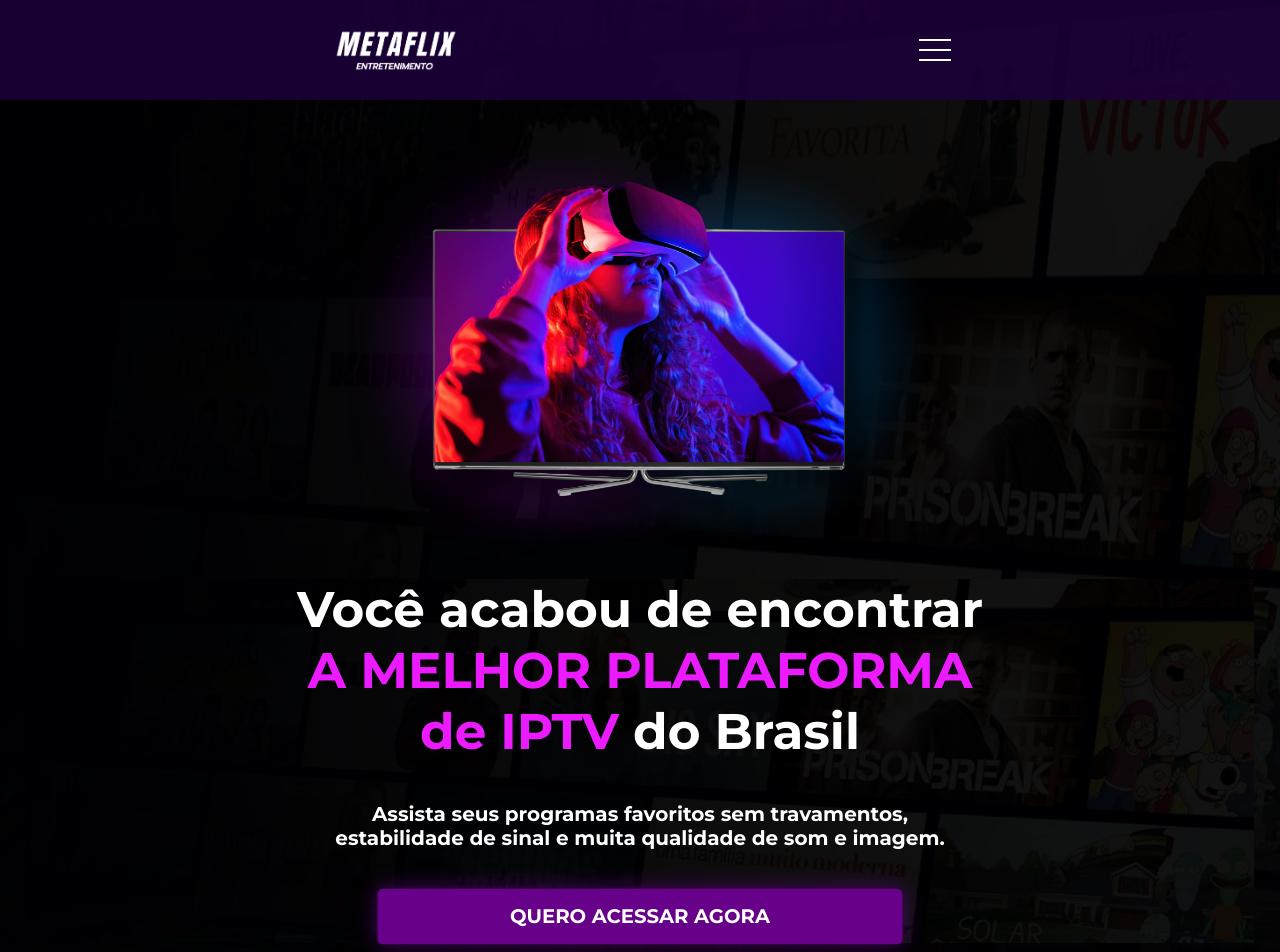
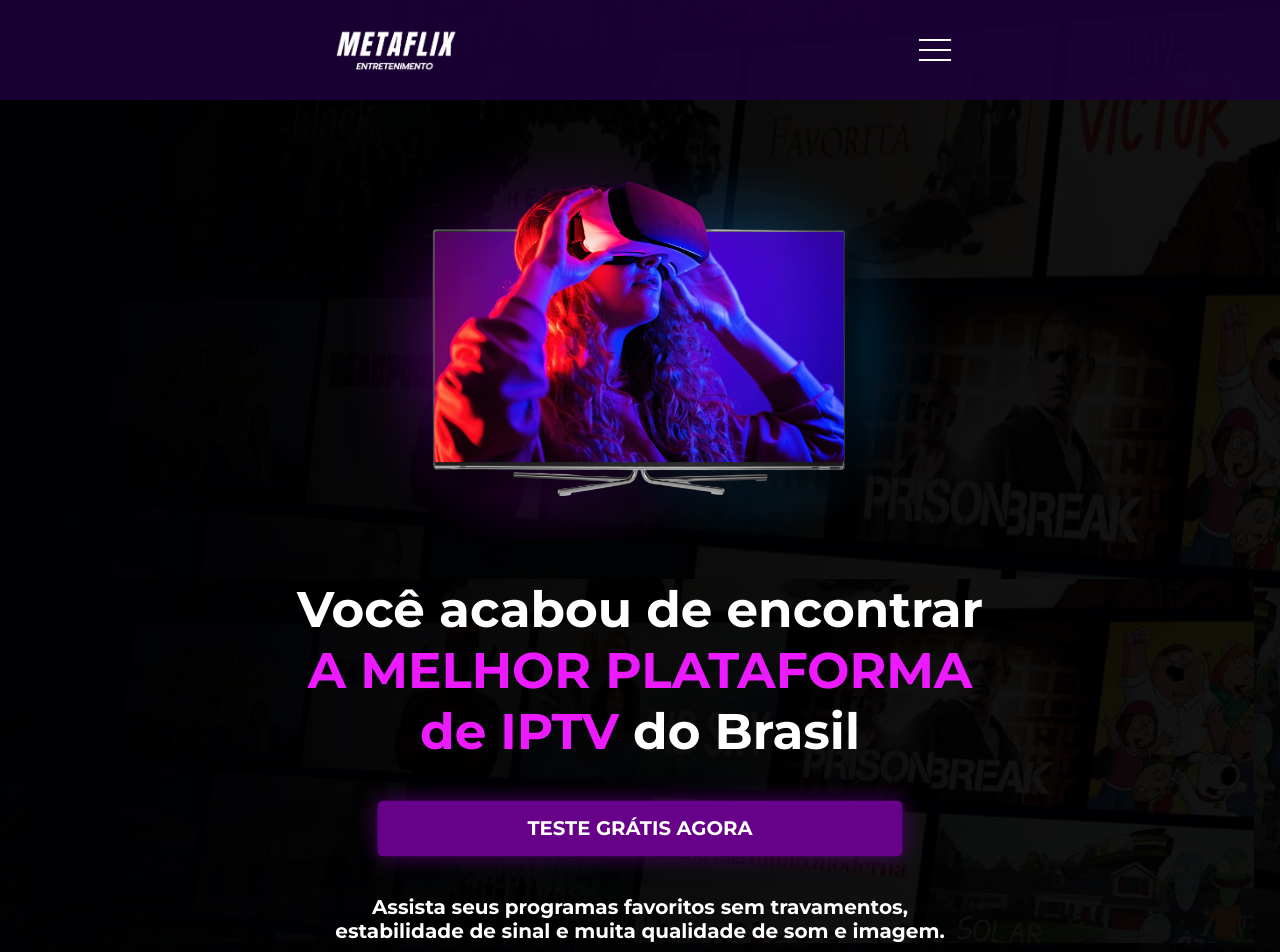
Before and after one commit to mpacheco92/metaflix-page, a React (Vite) app: page / in a window 1280 px wide. Shown: the top 952 px of the page. Built offline with nearby package versions, Linux system fonts and the light colour scheme.

Commit message:
mudando botao que leva ao whatsapp

```diff
--- a/src/components/ButtonMain.tsx
+++ /dev/null
@@ -1,22 +0,0 @@
-import { useState } from 'react';
-import Popup from './Popup';
-
-export default function ButtonMain() {
-  const [showPopup, setShowPopup] = useState<boolean>(false);
-
-  const changePopup = () => {
-    setShowPopup(!showPopup);
-  }
-
-  return (
-    <>
-      <h3
-        className="btn-acess"
-        onClick={changePopup}
-      >
-        QUERO ACESSAR AGORA
-      </h3>
-      {showPopup && <Popup setShowPopup={setShowPopup} />}
-    </>
-  );
-};
--- a/src/components/Header.tsx
+++ b/src/components/Header.tsx
@@ -1,14 +1,16 @@
 import { useState } from 'react';
 import logo from '../images/logo.png';
 import Popup from './Popup';
+
+const link = "https://api.whatsapp.com/send/?phone=5522992661644&text=Estou+vindo+do+site+e+quero+meu+acesso%21&type=phone_number&app_absent=0";
 
 export default function Header() {
   const [active, setActive] = useState(false);
   const [showPopup, setShowPopup] = useState<boolean>(false);
 
-  const changePopup = () => {
-    setShowPopup(!showPopup);
-  }
+  // const changePopup = () => {
+  //   setShowPopup(!showPopup);
+  // }
 
 
   function animatedLink() {
@@ -50,7 +52,7 @@ export default function Header() {
           <li><a href="#planos" className="scroll-link" onClick={handleScroll}>Planos</a></li>
           <li><a href="#perguntas" className="scroll-link" onClick={handleScroll}>FAQs</a></li>
           <li><a href="#contatos" className="scroll-link" onClick={handleScroll}>Contato</a></li>
-          <a onClick={changePopup}><li className="move-link negrito">Acesse agora</li></a>
+          <a href={link} target="_blank"><li className="move-link negrito">Teste Grátis</li></a>
         </ul>
       </nav>
     </header>
--- a/src/pages/MainPage.tsx
+++ b/src/pages/MainPage.tsx
@@ -4,17 +4,13 @@ import watch from '../images/watch.png';
 import metaflix from '../images/logo.png';
 import { images } from '../components/ArrayLogos';
 import { useEffect, useState } from 'react';
-import ButtonMain from '../components/ButtonMain';
 import Popup from '../components/Popup';
+
+const link = "https://api.whatsapp.com/send/?phone=5522992661644&text=Estou+vindo+do+site+e+quero+meu+acesso%21&type=phone_number&app_absent=0";
 
 export default function MainPage() {
   const [isVisible, setIsVisible] = useState(false);
   const [showPopup, setShowPopup] = useState<boolean>(false);
-
-  const changePopup = () => {
-    setShowPopup(!showPopup);
-  }
-
 
   const toggleVisibility = () => {
     if (window.pageYOffset > 300) {
@@ -71,14 +67,18 @@ export default function MainPage() {
 
   return (
     <div>
-      {showPopup && <Popup setShowPopup={setShowPopup}/>}
+      {showPopup && <Popup setShowPopup={setShowPopup} />}
       <Header />
       <main>
         <section className="part-one">
           <div className="texts-one">
             <h1>Você acabou de encontrar<br /> <span className="destaque">A MELHOR PLATAFORMA<br /> de IPTV</span> do Brasil</h1>
+            <h3 className="btn-acess">
+              <a href={link} target="_blank">
+                TESTE GRÁTIS AGORA
+              </a>
+            </h3>
             <h2>Assista seus programas favoritos sem travamentos,<br /> estabilidade de sinal e muita qualidade de som e imagem.</h2>
-            <ButtonMain />
           </div>
           <img src={tv3d} alt="tv-3d" className="tv-3d" />
         </section>
@@ -217,7 +217,7 @@ export default function MainPage() {
                 </div>
               </div>
               <div className="plan-btn">
-                <a onClick={changePopup}>
+                <a href={link} target="_blank">
                   <i className="bi bi-arrow-right-square destaque-2"></i>
                   <h3>ASSINAR</h3>
 
@@ -265,7 +265,7 @@ export default function MainPage() {
                 </div>
               </div>
               <div className="plan-btn">
-                <a onClick={changePopup}>
+                <a href={link} target="_blank">
                   <i className="bi bi-arrow-right-square destaque-2"></i>
                   <h3>ASSINAR</h3>
                 </a>
@@ -312,7 +312,7 @@ export default function MainPage() {
                 </div>
               </div>
               <div className="plan-btn">
-                <a onClick={changePopup}>
+                <a href={link} target="_blank">
                   <i className="bi bi-arrow-right-square destaque-2"></i>
                   <h3>ASSINAR</h3>
                 </a>
@@ -367,8 +367,8 @@ export default function MainPage() {
             <h3 className="faq-question">Como funciona o pagamento e as renovações?</h3>
             <p className="faq-answer">Você pode renovar nossos planos mensais via PIX ou cartão de crédito, tudo direto com nosso suporte no WhatsApp. Além disso, temos alternativas mais prolongadas, como trimestrais e semestrais, com descontos proporcionais ao período. A decisão é sua. Lembre-se de que nossas assinaturas não possuem multas nem fidelidade.</p>
           </div>
-          <a onClick={changePopup}>
-            <h3 className="btn-acess">QUERO ACESSAR AGORA</h3>
+          <a href={link} target="_blank">
+            <h3 className="btn-acess">TESTE GRÁTIS AGORA</h3>
           </a>
         </section>
         <footer className="contact" id="contatos">
@@ -382,7 +382,7 @@ export default function MainPage() {
           <div className="footer-div">
             <h3>Fale Conosco</h3>
             <div>
-              <a href="https://tinyurl.com/metaflix-service" target="_blank" className="expand">
+              <a href={link} target="_blank" className="expand">
                 <i className="bi bi-whatsapp "></i>
                 <p>{`(22) 99266-1644`}</p>
               </a>
```
